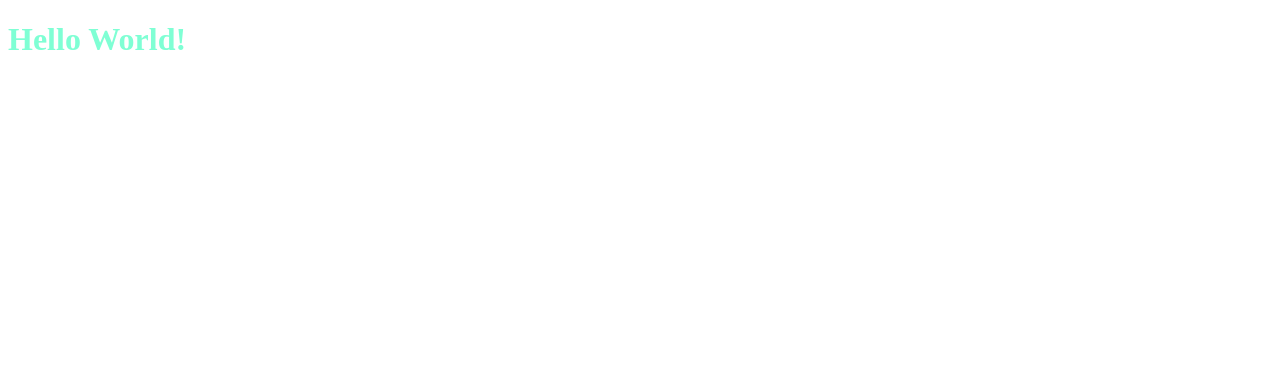
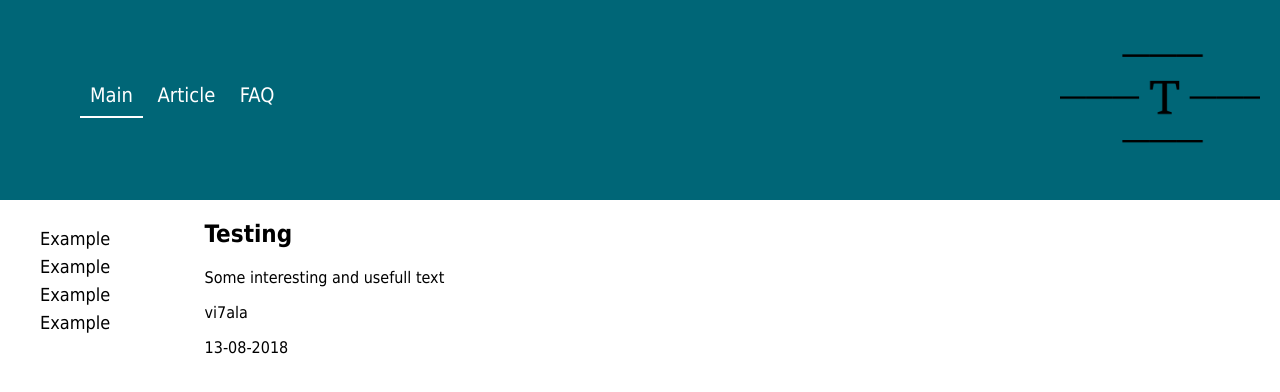
Before and after one commit to vi7ala/test, a plain HTML site: page index.html in a window 1280 px wide. Drawn offline with Linux system fonts and the light colour scheme.

Commit message:
New builds - header.

```diff
--- /dev/null
+++ b/css/header.less
@@ -0,0 +1,51 @@
+*{
+  font-family: "Tahoma", sans-serif;
+}
+
+body{
+  margin: 0;
+}
+
+a {
+  text-decoration: none;
+}
+
+li{
+  list-style: none;
+}
+
+.header{
+  background-color: #067;
+  height: 200px;
+  margin: 0;
+}
+
+.header__menu{
+  margin-top: 75px;
+  float: left;
+  margin-left: 40px;
+}
+
+.menu__item{
+  padding: 10px;
+}
+
+.menu__text{
+  color: #FFFFFF;
+  font-size: 20px;
+  line-height: 40px;
+}
+
+.menu__item--active{
+  border-bottom: solid 2px #FFFFFF;
+}
+
+.header__logo {
+  float: right;
+  width: 200px;
+  margin-right: 20px;
+}
+
+.logo_item{
+  width: inherit;
+}
--- a/css/main.less
+++ b/css/main.less
@@ -1,4 +1,19 @@
+.nav-bar{
+  display: inline-block;
+}
 
-h1 {
-  color: aquamarine;
+.nav-bar__menu{
+  float: left;
+  width: 200px;
 }
+
+.nav-bar__link{
+  color: #000000;
+  font-size: 18px;
+  line-height: 28px;
+}
+
+.articles{
+  display: inline-block;
+
+}
--- a/index.html
+++ b/index.html
@@ -6,11 +6,68 @@
           content="width=device-width, user-scalable=no, initial-scale=1.0, maximum-scale=1.0, minimum-scale=1.0">
     <meta http-equiv="X-UA-Compatible" content="ie=edge">
     <title>Experiment</title>
+    <link type="text/less" rel="stylesheet" href="css/header.less">
     <link type="text/less" rel="stylesheet" href="css/main.less">
-<!--    <script src="//cdnjs.cloudflare.com/ajax/libs/less.js/3.7.1/less.min.js" ></script>-->
+    <!--    <script src="//cdnjs.cloudflare.com/ajax/libs/less.js/3.7.1/less.min.js" ></script>-->
     <script type="text/javascript" src="js/less.min.js"></script>
 </head>
 <body>
-    <h1>Hello World!</h1>
+<header class="header">
+    <menu class="header__menu menu">
+        <a class="menu__item menu__item--active" href="#"><span class="menu__text">Main</span></a>
+        <a class="menu__item" href="#"><span class="menu__text">Article</span></a>
+        <a class="menu__item" href="#"><span class="menu__text">FAQ</span></a>
+    </menu>
+    <div class="header__logo logo">
+        <img class="logo_item" alt="logo" src="images/logo.png">
+    </div>
+</header>
+<main>
+    <section class="nav-bar">
+        <nav class="nav-bar__menu">
+            <ul class="nav-bar__items">
+                <li class="nav-bar__item">
+                    <a class="nav-bar__link" href="#">
+                        Example
+                    </a>
+                </li>
+                <li class="nav-bar__item">
+                    <a class="nav-bar__link" href="#">
+                        Example
+                    </a>
+                </li>
+                <li class="nav-bar__item">
+                    <a class="nav-bar__link" href="#">
+                        Example
+                    </a>
+                </li>
+                <li class="nav-bar__item">
+                    <a class="nav-bar__link" href="#">
+                        Example
+                    </a>
+                </li>
+            </ul>
+        </nav>
+    </section>
+    <section class="articles">
+        <div class="articles-list">
+            <div class="article">
+                <h1 class="article__name">
+                    Testing
+                </h1>
+                <p class="article__text">
+                    Some interesting and usefull text
+                </p>
+                <p class="article__author">
+                    vi7ala
+                </p>
+                <time class="article__date">
+                    13-08-2018
+                </time>
+            </div>
+        </div>
+    </section>
+</main>
+
 </body>
 </html>
```
Also changed, not shown: images/logo.png (added).
